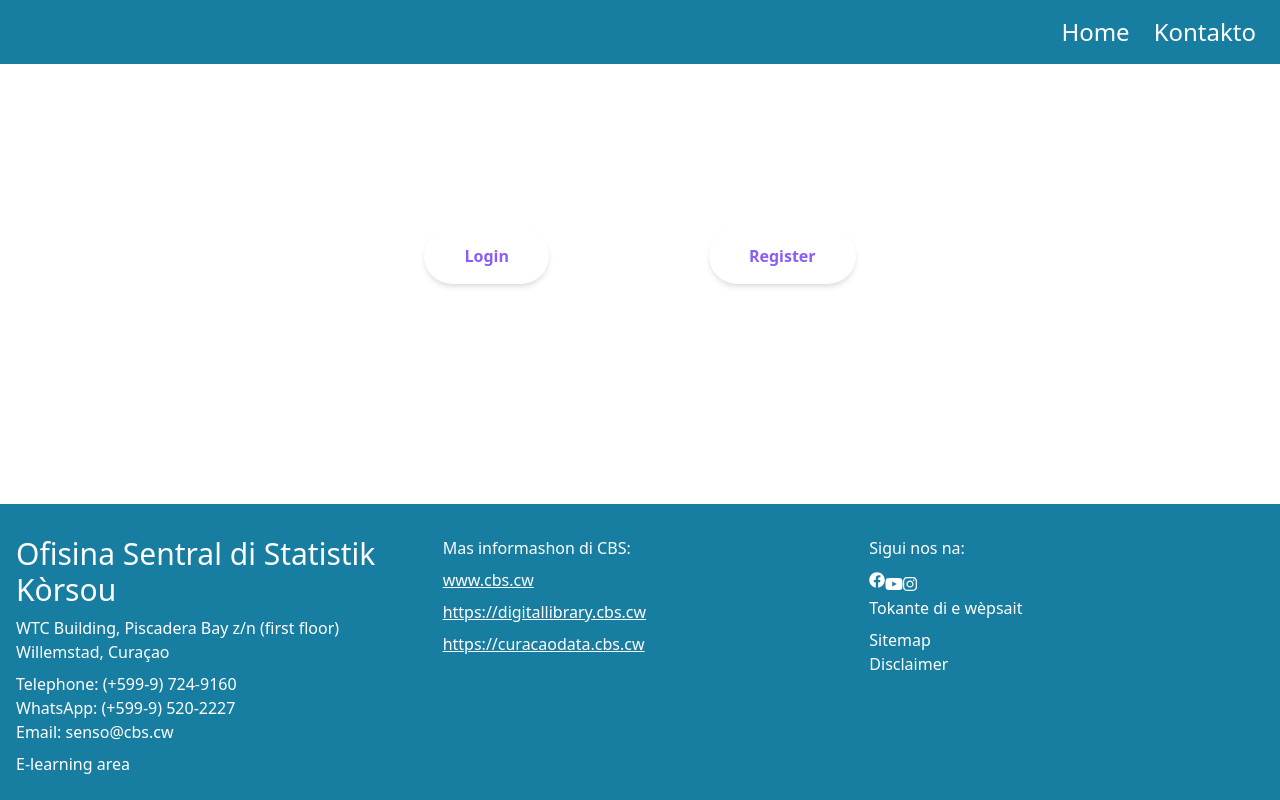
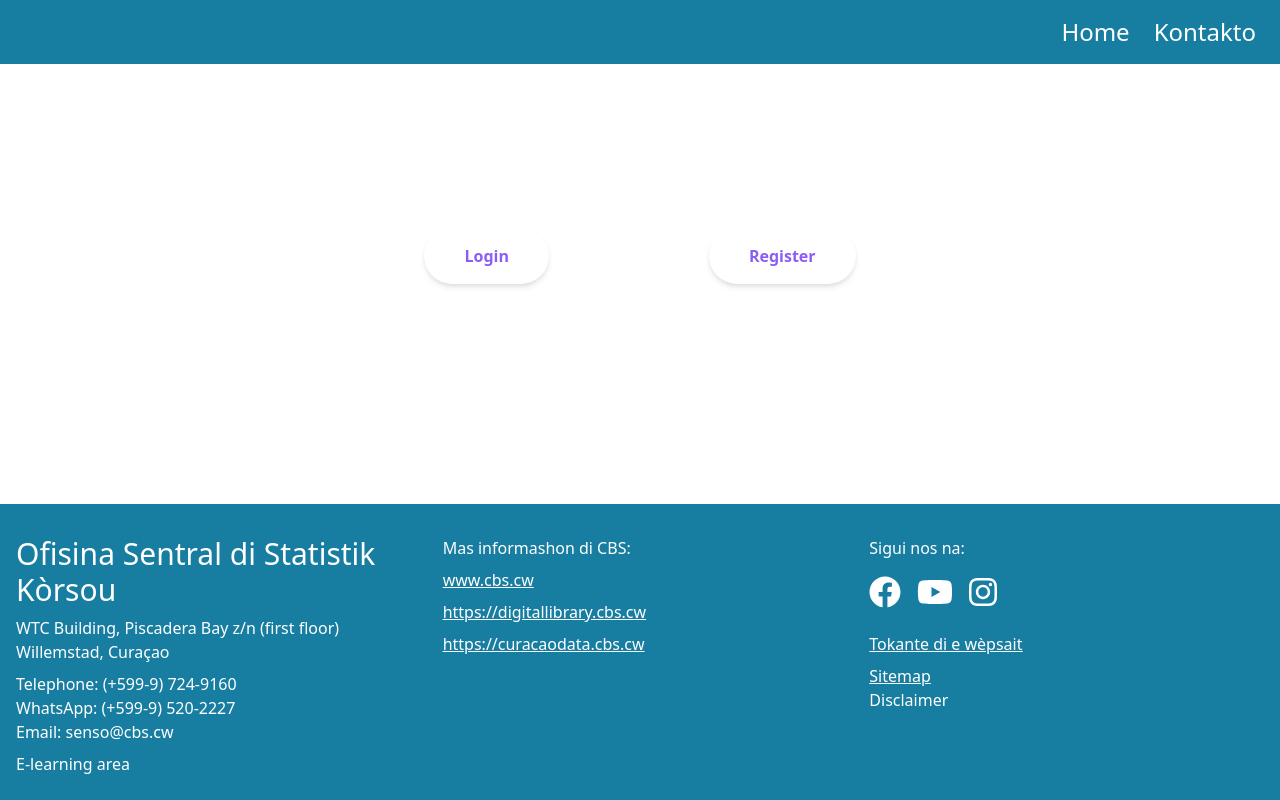
Before and after one commit to johnaroj/senso-portal, a Next.js app: page / in a window 1280 px wide. Built offline with nearby package versions, Linux system fonts and the light colour scheme; no server answers; what tailwindcss-animation-delay would draw is missing.

Commit message:
adding fix to footer

```diff
--- a/components/Footer.tsx
+++ b/components/Footer.tsx
@@ -30,11 +30,14 @@ export const Footer = () => {
                 </div>
                 <div className='p-4'>
                     <h2 className="mb-2">Sigui nos na:</h2>
-                    <Link href="https://www.facebook.com/cbscur/"><a><FontAwesomeIcon icon={faFacebook} className='h-6' /></a></Link>
-                    <Link href="https://www.youtube.com/channel/UC97yy978ZXTZN4lzWqRzqLg"><a><FontAwesomeIcon icon={faYoutube} /></a></Link>
-                    <Link href="https://www.instagram.com/cbscuracao/"><a><FontAwesomeIcon icon={faInstagram} /></a></Link>
-                    <h2 className="mb-2">Tokante di e&nbsp;<a href="/sitemap">wèpsait</a></h2><ul>
-                        <li><a href="/sitemap">Sitemap</a></li>
+                    <div className="flex mb-4">
+                        <Link href="https://www.facebook.com/cbscur/"><a className="flex items-center mr-2 my-2"><FontAwesomeIcon icon={faFacebook} size="2x" /></a></Link>
+                        <Link href="https://www.youtube.com/channel/UC97yy978ZXTZN4lzWqRzqLg"><a className="flex items-center m-2"><FontAwesomeIcon icon={faYoutube} size="2x" /></a></Link>
+                        <Link href="https://www.instagram.com/cbscuracao/"><a className="flex items-center m-2"><FontAwesomeIcon icon={faInstagram} size="2x" /></a></Link>
+                    </div>
+
+                    <h2 className="mb-2 underline hover:no-underline">Tokante di e&nbsp;<a href="/sitemap">wèpsait</a></h2><ul>
+                        <li><a className="underline hover:no-underline" href="/sitemap">Sitemap</a></li>
                         <li>Disclaimer</li></ul>
                 </div>
             </div>
```
